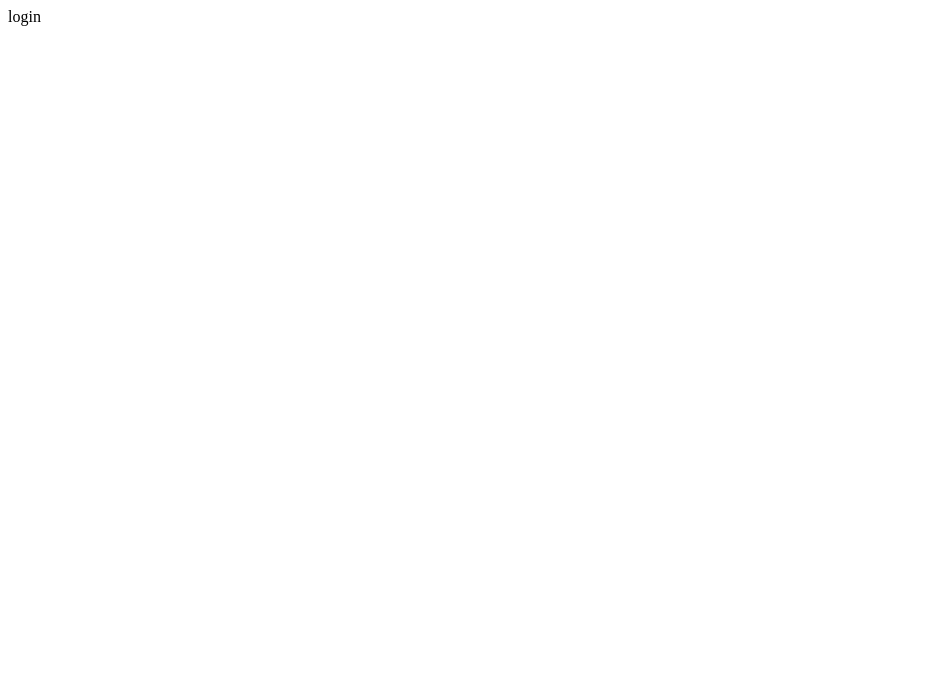
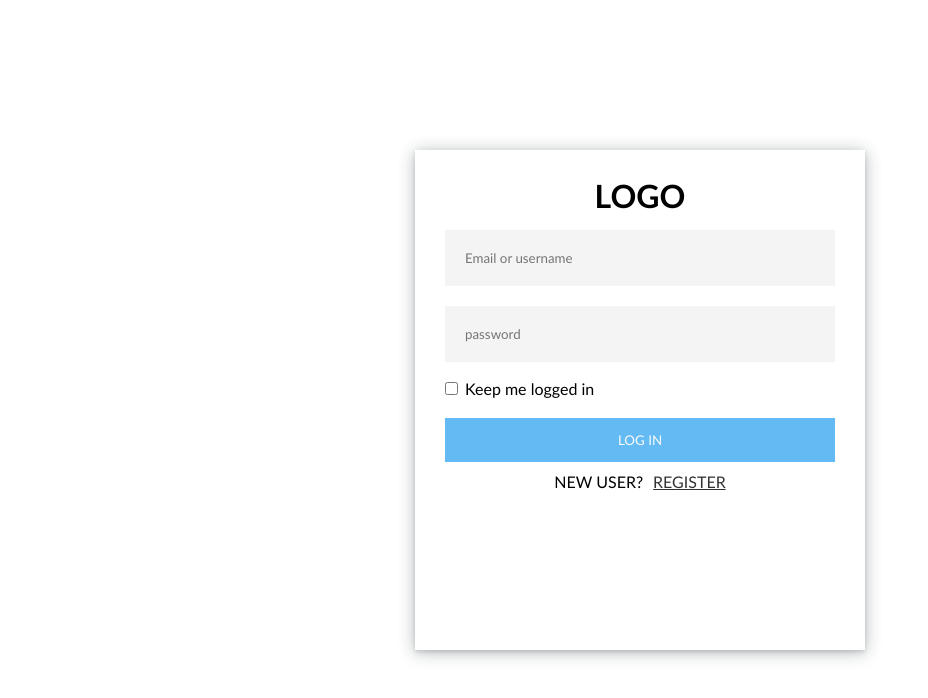
Before and after one commit to hg-minh523/HGM-API, a React (Create React App) app in the folder client/: page /login in a window 1280 px wide. Shown: the top 698 px of the page, without its empty margins (0-928 px from the left). Built offline with nearby package versions, Linux system fonts and the light colour scheme.

Commit message:
login page

```diff
--- a/client/package.json
+++ b/client/package.json
@@ -3,6 +3,11 @@
   "version": "0.1.0",
   "private": true,
   "dependencies": {
+    "@fortawesome/fontawesome-svg-core": "^1.3.0",
+    "@fortawesome/free-brands-svg-icons": "^6.0.0",
+    "@fortawesome/free-regular-svg-icons": "^6.0.0",
+    "@fortawesome/free-solid-svg-icons": "^6.0.0",
+    "@fortawesome/react-fontawesome": "^0.1.17",
     "@testing-library/jest-dom": "^5.16.5",
     "@testing-library/react": "^13.4.0",
     "@testing-library/user-event": "^13.5.0",
--- a/client/src/App.tsx
+++ b/client/src/App.tsx
@@ -1,6 +1,8 @@
 import { FC } from 'react'
 import styled from 'styled-components'
 import { Routes, Route } from 'react-router-dom'
+
+import { GlobalStyles } from './component/GlobalStyles/GlobalStyles.styles'
 import config from './config'
 import Home from './page/Home/Home'
 import Login from './page/Login/Login'
@@ -10,6 +12,7 @@ import Register from './page/Register/Register'
 const App:FC = () => {
   return (
    <Container>
+    <GlobalStyles />
     <Routes>
       <Route path={config.routePath.home} element={<Home />}/>
       <Route path={config.routePath.login} element={<Login />}/>
--- /dev/null
+++ b/client/src/component/GlobalStyles/GlobalStyles.styles.tsx
@@ -0,0 +1,28 @@
+import { createGlobalStyle } from "styled-components";
+
+export const GlobalStyles = createGlobalStyle`
+    :root {
+        --primary: #64BBF3;
+        --text-color: #333;
+    }
+
+    *{
+        padding: 0;
+        margin: 0;
+        box-sizing: border-box;
+        font-family: 'Trebuchet MS', sans-serif;
+    }
+    html {
+        font-size: 62.5%;
+    }
+
+    body {
+        font-size: 1.6rem;
+        text-rendering: optimizeSpeed;
+    }
+
+    a {
+        color: var(--text-color);
+    }
+
+`
--- a/client/src/page/Home/Home.tsx
+++ b/client/src/page/Home/Home.tsx
@@ -8,7 +8,7 @@ interface HomeProps {
 const Home:FC<HomeProps> = () => {
     return (
         <Container>
-            Home
+            <h1>HOME</h1>
         </Container>
      );
 }
--- a/client/src/page/Login/Login.tsx
+++ b/client/src/page/Login/Login.tsx
@@ -1,5 +1,17 @@
 import { FC } from "react";
 import styled from "styled-components";
+import { Link } from "react-router-dom";
+import config from "../../config";
+// import { FontAwesomeIcon } from "@fortawesome/react-fontawesome";
+// import { faSquareGooglePlus } from "@fortawesome/free-brands-svg-icons";
+// import {
+//     IconLookup,
+//     IconDefinition,
+//     findIconDefinition
+//   } from '@fortawesome/fontawesome-svg-core'
+
+//   const coffeeLookup: IconLookup = { prefix: 'fas', iconName: 'coffee' }
+
 
 interface LoginProps {
 
@@ -8,7 +20,42 @@ interface LoginProps {
 const Login:FC<LoginProps> = () => {
     return (
     <Container>
-        login
+       <div className="wrapper">
+            <div className="login-form">
+                <div className="header">
+                    <h1>LOGO</h1>
+                </div>
+
+                <div className="form-body">
+                    <div className="input-bar">
+                        <input type="text" placeholder="Email or username"/>
+                    </div>
+
+                    <div className="input-bar">
+                        <input type="password" placeholder="password"/>
+                    </div>
+
+                    <div className="keep">
+                        <input type="checkbox" name="" id="keep-me" />
+                        <label htmlFor="keep-me">Keep me logged in</label>
+                    </div>
+
+                    <Button>LOG IN</Button>
+
+                    <div className="ask">
+                        <p>NEW USER? </p>
+                        <Link to={config.routePath.register}>REGISTER</Link>
+                    </div>
+                </div>
+                <div className="link">
+
+                    {/* <div className="icon">
+                    <FontAwesomeIcon icon={faSquareGooglePlus} />
+                    </div> */}
+
+                </div>
+            </div>
+       </div>
     </Container>
     );
 }
@@ -16,5 +63,84 @@ const Login:FC<LoginProps> = () => {
 export default Login;
 
 const Container = styled.div`
+width: 100vw;
+height: 100vh;
+
+display: flex;
+justify-content: center;
+align-items: center;
+
+    .wrapper{
+
+        .login-form {
+
+            box-shadow: rgba(14, 30, 37, 0.12) 0px 2px 4px 0px, rgba(14, 30, 37, 0.32) 0px 2px 16px ;
+            width: 450px;
+            height: 500px;
+            padding: 30px;
+
+            .header{
+                height: 30px;
+                display: flex;
+                justify-content: center;
+                align-items: center;
+            }
+
+            .form-body{
+                width: 100%;
+
+                .input-bar{
+                    height: 56px;
+                    width: 100%;
+                    background-color: #F4F4F4;
+
+                    input {
+                        width: 100%;
+                        height: 100%;
+                        padding: 20px;
+                        background-color: transparent;
+                        border: none;
+                        outline: none;
+                    }
+
+                    &.input-bar{
+                        margin-top: 20px;
+                    }
+                }
+
+                .keep{
+                    margin-top: 17px;
+                    input {
+                    }
+                    label {
+                        margin-left: 7px;
+                    }
+                }
+
+                .ask{
+                    display: flex;
+                    justify-content: center;
+                    align-items: center;
+                    gap: 10px;
+                    margin-top: 10px;
+
+                    a{
+
+                    }
+                }
+            }
+
+        }
+    }
 
 `
+
+const Button = styled.button`
+    margin-top: 20px;
+    border: none;
+    width: 100%;
+    height: 44px;
+    background-color: var(--primary);
+    cursor: pointer;
+    color: #FAFAFA;
+`
```
Also changed, not shown: 1 other file (tests, documents, lock files or other folders).
